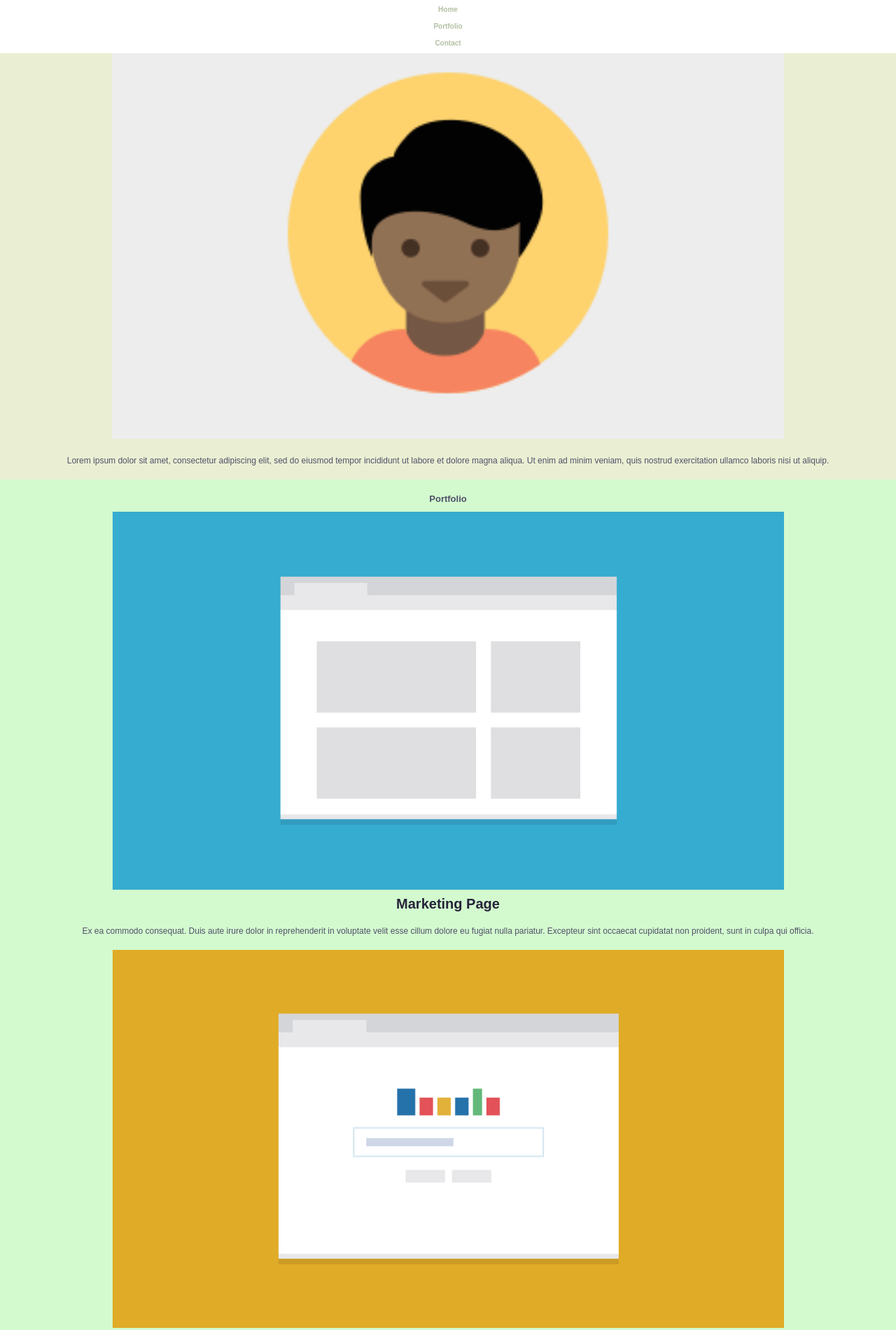
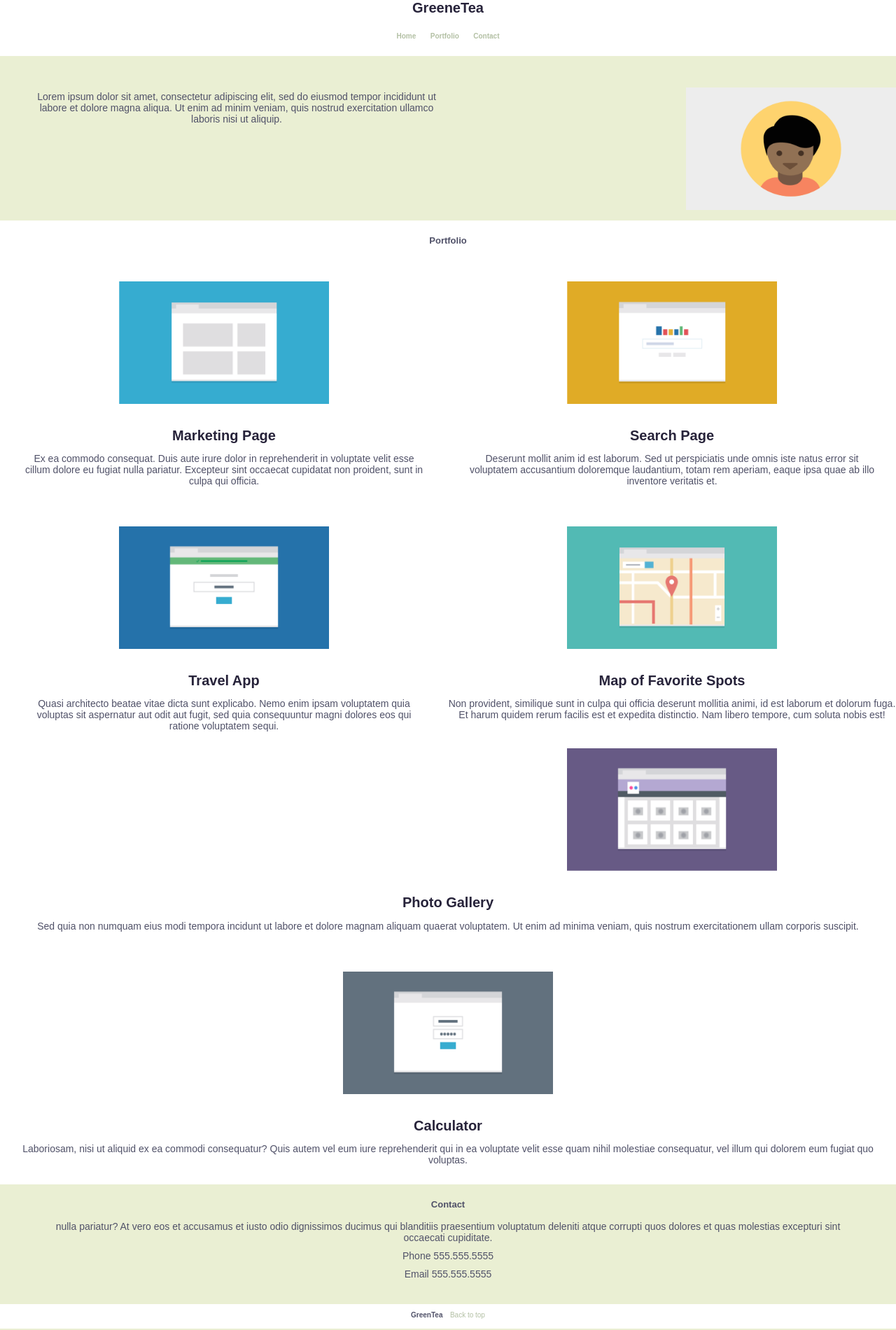
Before and after one commit to greenetea/Unit-2, a plain HTML site: page index.html in a window 1280 px wide. Shown: the top 1900 px of the page at 70% size. Drawn offline with Linux system fonts and the light colour scheme.

Commit message:
Restart
Never use Sublime again
Worked out some of the layout bugs
reloading everything

```diff
--- a/css/styles.css
+++ b/css/styles.css
@@ -11,7 +11,7 @@ body  {
 }
 
 p {
-  font-size: 12px;
+  font-size: 14px;
   margin: auto;
 }
 
@@ -35,15 +35,25 @@ a   {
 }
 
 .img  {
-  height: 75%;
-  width: 75%;
+  height: 175px;
+  width: 300px;
+  margin-top: 40px;
+  margin-bottom: 25px;
 }
 
 
 /* <!--  layout  --!> */
 
+.intro  {
+  margin-top: 30px;
+}
+
+.intro  p {
+  margin: 20px 50px;
+}
+
 .main-content {
-  background: #d3facf;
+  background: #ffff;
   padding-bottom: 10px;
   padding-top: 10px;
 }
@@ -54,19 +64,46 @@ a   {
   margin-bottom: 5px;
 }
 
-.container  {
-  margin: 20px 10px;
+.box  {
+  margin-left: 100px;
+  margin-right: 100px;
 }
 
-.bold {
-  font-weight: bold;
+.marketing-container p,
+.search-container p,
+.travel-container p,
+.photo-container p,
+.calculator-container p  {
+  margin-bottom: 17px;
+  margin-left: 30px;
+  margin-right: 30px;
+}
+
+.contact-container  {
+  padding-top: 10px;
+  padding-bottom: 10px;
+  margin-bottom: 10px;
+}
+
+.contact-container p {
+  margin-left: 17px;
+  margin-right: 17px;
 }
 
 
-/* <--!  Navigation  !--> */
+/*    ==========
+ <--!  Navigation  !-->
+ =========*/
+
+.name {
+  text-align: center;
+  margin-top: 5px;
+  margin-bottom: 5px;
+}
 
 .main-header  {
   padding-bottom: 5px;
+  margin-top: 0;
 }
 
 .main-nav   {
@@ -120,36 +157,92 @@ main-nav a  {
   color: #fff;
 }
 
-/* .footer-name  {
-  float: left;
-} */
 
-
-
-    /* <--!  media queries !-->     */
+/*  =====
+ <--!  media queries !-->
+ ===== */
 
 @media (min-width: 767px)  {
     /* <--!  navigation  !-->     */
 
-    .main-nav {
-      position: fixed;
-      top: 0;
-      left: 0;
-      right: 0;
-      background: #fff;
+    .main-nav,
+    .main-nav a,
+    .main-nav li {
       margin: 0;
-    }
-
-    .main-nav {
       display: inline-block;
-      padding: 0 3px 4px;
+      padding: 6px 4px;
     }
     .main-nav a:hover {
-      color: #fff;
+      color: #000;
     }
 
     .name,  {
       padding: 10px, 15px;
       display: block;
     }
-}
+
+    .main-header  {
+      padding-top: 0;
+      margin-top: -5px;
+      background: white;
+    }
+
+/* =======   ---->!
+general alignment
+!<----    ====== */
+
+    /* .marketing-container p,
+    .search-container p,
+    .favorites-container p,
+    .travel-container p,
+    .photo-container p,
+    .calculator-container p {
+      padding-left: 15px;
+      padding-right: 15px;
+    } */
+
+    .contact-container  {
+      padding-top: 10px;
+      padding-bottom: 20px;
+    }
+
+    .contact-container p {
+      padding: 5px 50px;
+    }
+
+/* =====     ----->!
+side by side
+!<-----     ===== */
+
+    .intro img  {
+      float: right;
+      margin: 15px 0 15px 15px;
+    }
+
+    .intro p {
+      width: 45%;
+      float: left;
+    }
+
+    .marketing-container,
+    .travel-container {
+      float: left;
+      width: 50%;
+      display: inline-block;
+    }
+
+    .search-container,
+    .favorites-container  {
+      float: right;
+      width: 50%;
+      display: inline-block;
+    }
+  }
+/* ======
+ ----! clearfix !----
+ ======= */
+ .clearfix::after {
+    content: "";
+    clear: both;
+    display: table;
+  }
--- a/homework/Unit-2-master/css/styles.css
+++ /dev/null
@@ -1,149 +0,0 @@
-* {
-  box-sizing: border-box;
-}
-
-/* <!--  Base Styles --!> */
-
-body  {
-  background: #eaefd3;
-  color: #505168;
-  text-align: center;
-}
-
-p {
-  font-size: 12px;
-  margin: auto;
-}
-
-h1  {
-  font-size: 20px;
-  color: #27233a;
-  margin-top: 5px;
-}
-
-h2  {
-  font-size: 13px;
-}
-
-h3  {
-  font-size: 10px;
-}
-
-a   {
-  text-decoration: none;
-  font-size: 10px;
-}
-
-.img  {
-  height: 75%;
-  width: 75%;
-}
-
-
-/* <!--  layout  --!> */
-
-.main-content {
-  background: #d3facf;
-  padding-bottom: 10px;
-  padding-top: 10px;
-}
-
-.name {
-  text-align: center;
-  margin-top: 5px;
-  margin-bottom: 5px;
-}
-
-.container  {
-  margin: 20px 10px;
-}
-
-.bold {
-  font-weight: bold;
-}
-
-
-/* <--!  Navigation  !--> */
-
-.main-header  {
-  padding-bottom: 5px;
-}
-
-.main-nav   {
-  font-weight: bold;
-  margin-left: 10px;
-  margin-right: 10px;
-  /* text-transform: capitalize; */
-}
-
-.main-nav li  {
-  background: #fff;
-  margin-top: 3px;
-  padding-bottom: 3px;
-  text-transform: capitalize;
-}
-
-.main-nav a {
-  color: #b3c0a4;
-  padding: 4px;
-}
-
-.main-nav a:hover {
-  color: #fff;
-}
-
-.name a,
-main-nav a  {
-  padding: 10px, 15px;
-  display: block;
-}
-
-.main-footer  {
-  bottom: 0;
-  left: 0;
-  right: 0;
-  background: #fff;
-  margin: 0;
-}
-
-.footer-name,
-.footer-nav  {
-  display: inline-block;
-  padding: 0 3px 4px;
-}
-
-.footer-nav a {
-  color: #b3c0a4;
-  /* padding: 3px; */
-}
-
-.footer-nav a:hover {
-  color: #fff;
-}
-
-/* .footer-name  {
-  float: left;
-} */
-
-
-
-    /* <--!  media queries !-->     */
-
-@media (min-width: 767px)  {
-    /* <--!  navigation  !-->     */
-
-    .main-nav {
-      background: #fff;
-      padding: 0 3px 4px;
-      margin: 0;
-    }
-
-    .main-nav li  {
-      display: inline-block;
-      padding-right: 10px;
-      padding-left: 10px;
-    }
-
-    .main-nav a:hover {
-      color: #fff;
-    }
--- a/index.html
+++ b/index.html
@@ -16,68 +16,75 @@
               <li><a href="#contact">Contact</a></li>
         </header>
 
+            <div class="intro clearfix">
             <img src="images/responsive-layout-profile.png" class="img" alt="A Developer's Portrait">
-            <div id="home">
-              <p class="container">Lorem ipsum dolor sit amet, consectetur adipiscing elit, sed do
+              <p>Lorem ipsum dolor sit amet, consectetur adipiscing elit, sed do
                        eiusmod tempor incididunt ut labore et dolore magna aliqua. Ut
                        enim ad minim veniam, quis nostrud exercitation ullamco laboris
                         nisi ut aliquip.</p>
               </div>
-
-          <div class="main-content">
-            <div class="portfolio" id="portfolio">
+        <div class="main-content clearfix">
           <h2>Portfolio</h2>
+          <div class="marketing-container">
             <img src="images/portfolio-1.png" class="img" alt="Portfolio">
             <h1>Marketing Page</h1>
-                <p class="container">Ex ea commodo consequat. Duis aute irure dolor in reprehenderit
+            <p>Ex ea commodo consequat. Duis aute irure dolor in reprehenderit
                in voluptate velit esse cillum dolore eu fugiat nulla pariatur.
                Excepteur sint occaecat cupidatat non proident, sunt in culpa
                qui officia.</p>
           </div>
-              <!-- <div class="#"> -->
+
+            <div class="search-container">
               <img src="images/portfolio-2.png" class="img" alt="Search Page">
               <h1 class="title">Search Page</h1>
-              <p class="container">Deserunt mollit anim id est laborum. Sed ut perspiciatis unde
+              <p>Deserunt mollit anim id est laborum. Sed ut perspiciatis unde
                  omnis iste natus error sit voluptatem accusantium doloremque laudantium,
                  totam rem aperiam, eaque ipsa quae ab illo inventore veritatis et.</p>
-            <!-- </div> -->
-    <!--
-              <div class="#"> -->
-                <img src="images/portfolio-4.png" class="img" alt="Travel App">
+            </div>
+
+          <div class="travel-container">
+            <img src="images/portfolio-3.png" class="img" alt="Travel App">
             <h1>Travel App</h1>
-                <p class="container">Quasi architecto beatae vitae dicta sunt explicabo. Nemo enim
+            <p>Quasi architecto beatae vitae dicta sunt explicabo. Nemo enim
                ipsam voluptatem quia voluptas sit aspernatur aut odit aut fugit,
                sed quia consequuntur magni dolores eos qui ratione voluptatem sequi.</p>
-              <!-- </div> -->
+          </div>
 
-              <!-- <div class="#"> -->
+          <div class="favorites-container">
+            <img src="images/portfolio-4.png" class="img" alt="Maps of my Favorite Spots">
+            <h1>Map of Favorite Spots</h1>
+            <p>Non provident, similique sunt in culpa qui officia deserunt mollitia
+               animi, id est laborum et dolorum fuga. Et harum quidem rerum facilis
+               est et expedita distinctio. Nam libero tempore, cum soluta nobis est!</p>
+          </div>
+
+          <div class="photo-container">
             <img src="images/portfolio-5.png" class="img" alt="Photo Gallery">
             <h1>Photo Gallery</h1>
-                <p class="container">sed quia non numquam eius modi tempora incidunt ut labore et
+            <p>Sed quia non numquam eius modi tempora incidunt ut labore et
                dolore magnam aliquam quaerat voluptatem. Ut enim ad minima
                veniam, quis nostrum exercitationem ullam corporis suscipit.</p>
-              <!-- </div> -->
 
-              <!-- <div class="#"> -->
+          <div class="calculator-container">
             <img src="images/portfolio-6.png" class="img" alt="Calculator">
-                <h1 >Calculator</h1>
-                <p class="container">Laboriosam, nisi ut aliquid ex ea commodi consequatur? Quis
+            <h1>Calculator</h1>
+            <p>Laboriosam, nisi ut aliquid ex ea commodi consequatur? Quis
                autem vel eum iure reprehenderit qui in ea voluptate velit esse
                quam nihil molestiae consequatur, vel illum qui dolorem eum fugiat
                quo voluptas.</p>
-              <!-- </div> -->
          </div>
        </div>
-
+    </div>
+         <div class="contact-container">
             <h2 id="contact">Contact</h2>
-        <p class="container">nulla pariatur? At vero eos et accusamus et iusto odio dignissimos
+            <p>nulla pariatur? At vero eos et accusamus et iusto odio dignissimos
               ducimus qui blanditiis praesentium voluptatum deleniti atque corrupti
               quos dolores et quas molestias excepturi sint occaecati cupiditate.</p>
 
-        <div class="easy-contact">
-          <p class="container">Phone <span class="bold">555.555.5555</span></p>
-          <p class="container">Email <span class="bold">555.555.5555</span></p>
+            <p>Phone <span>555.555.5555</span></p>
+            <p>Email <span>555.555.5555</span></p>
         </div>
+
     </body>
 
     <footer>
```
Also changed, not shown: homework/Unit-2-master/index.html (deleted, +0 -93 lines), homework/Unit-2-master/css/normalize.css (deleted), homework/Unit-2-master/images/portfolio-1.png (deleted), homework/Unit-2-master/images/portfolio-2.png (deleted), homework/Unit-2-master/images/portfolio-3.png (deleted), homework/Unit-2-master/images/portfolio-4.png (deleted), homework/Unit-2-master/images/portfolio-5.png (deleted), homework/Unit-2-master/images/portfolio-6.png (deleted), homework/Unit-2-master/images/responsive-layout-profile.png (deleted), homework/Unit-2-master/mockups/responsive-website_desktop1024.png (deleted), homework/Unit-2-master/mockups/responsive-website_mobile320.png (deleted), homework/Unit-2-master/mockups/responsive-website_tablet768.png (deleted), 3 other files. Lines whose indentation alone changed are shown as unchanged.
